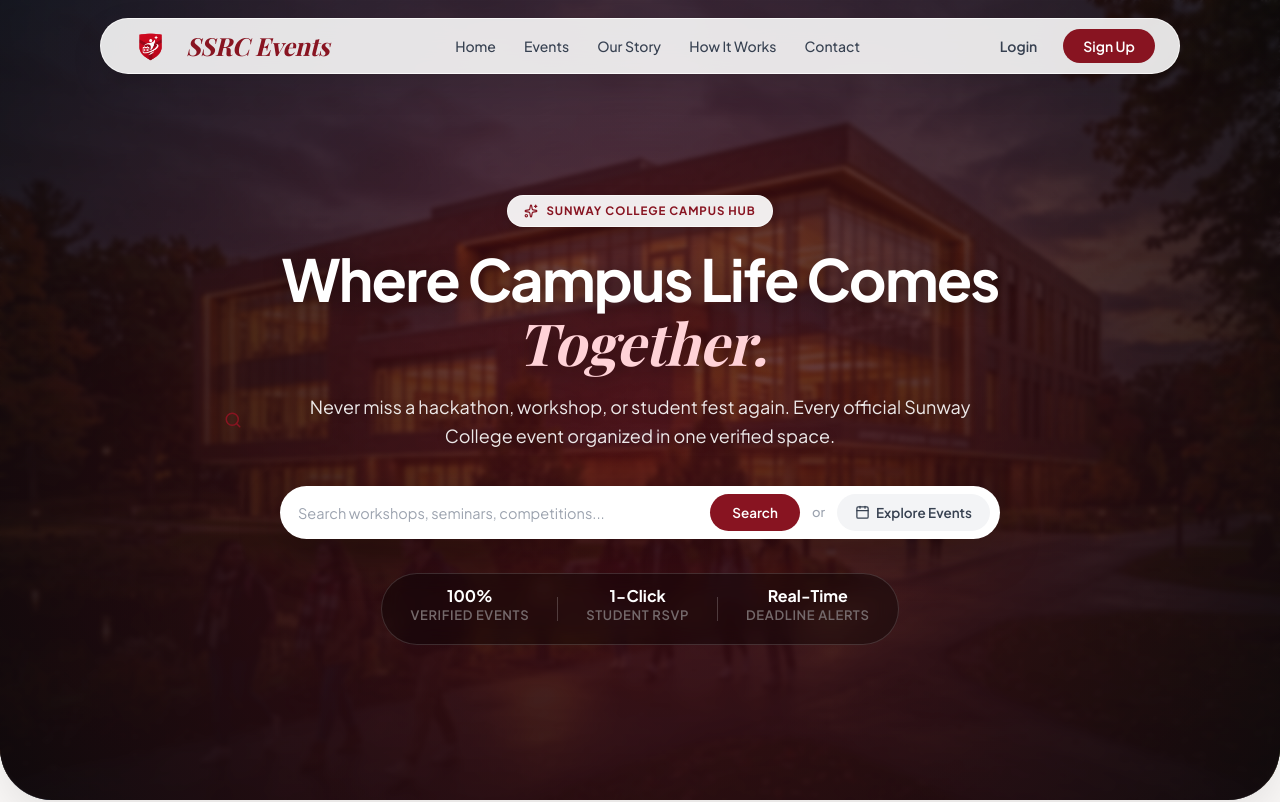
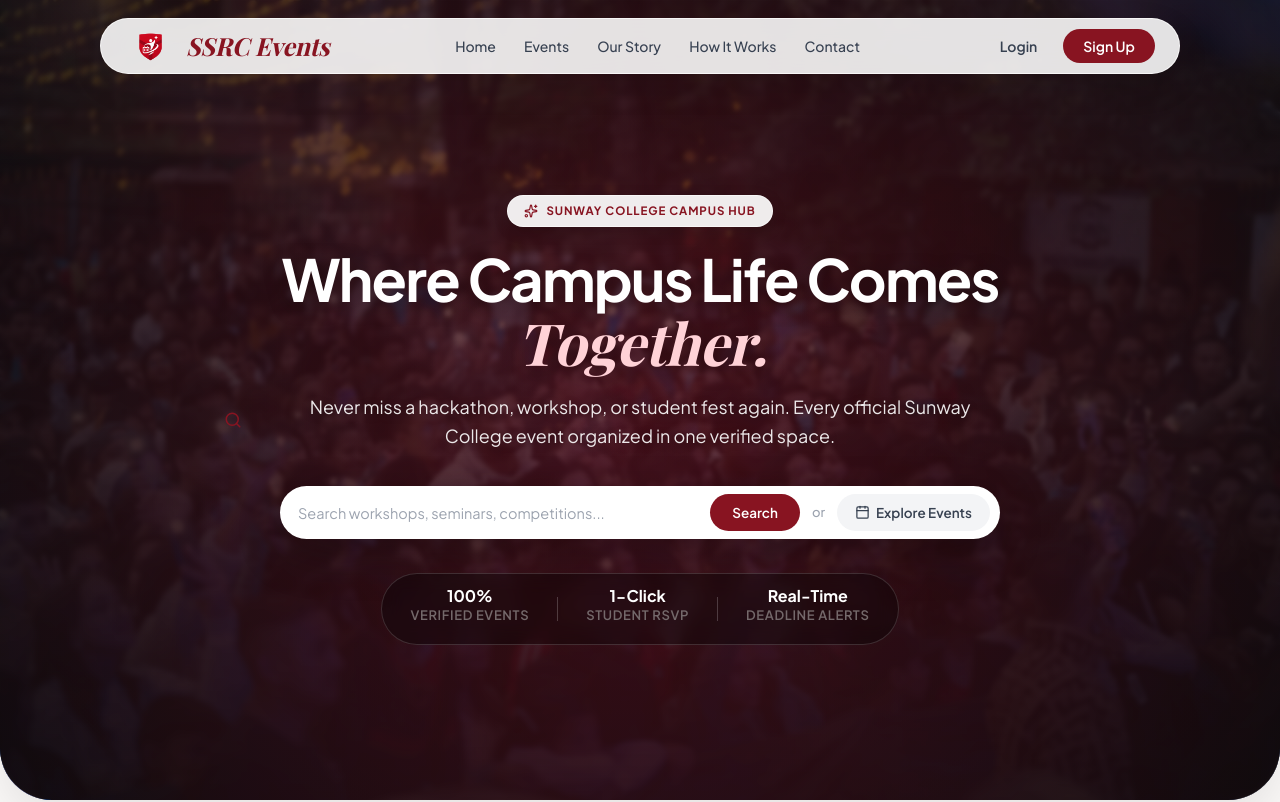
Before and after one commit to codebykashish/eventpatro, a React (Vite) app in the folder client/: page / in a window 1280 px wide. Shown: the top 802 px of the page. Built offline with nearby package versions, Linux system fonts and the light colour scheme; no server answers; a web font is replaced by a local one.

Commit message:
Update hero background image to 1st.jpeg

```diff
--- a/client/src/pages/Home.css
+++ b/client/src/pages/Home.css
@@ -45,7 +45,7 @@
 .hero-bg-media {
   position: absolute;
   inset: 0;
-  background-image: url('/campus_hero_bg.jpg');
+  background-image: url('/1st.jpeg');
   background-size: cover;
   background-position: center 30%;
   transform: scale(1.02);
```
Also changed, not shown: client/public/1st.jpeg (added), client/public/1st.jpg (added).
